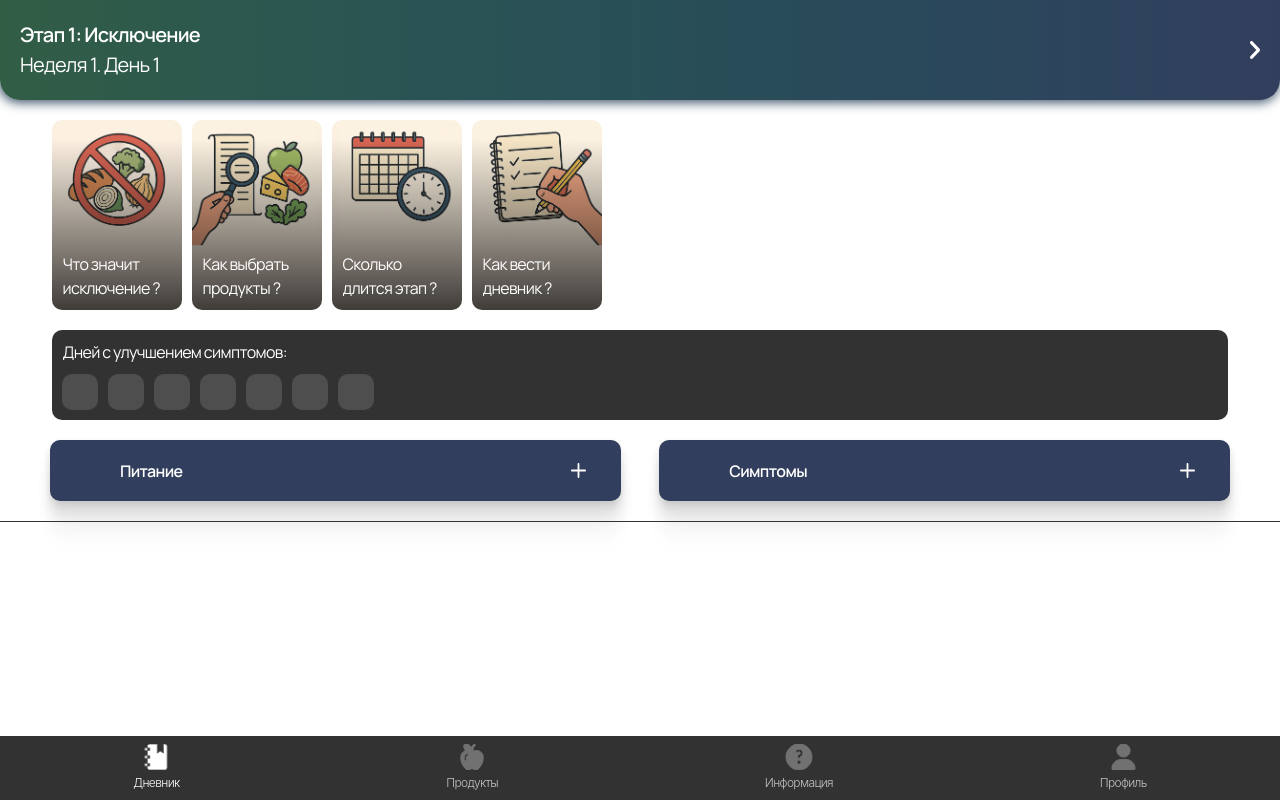
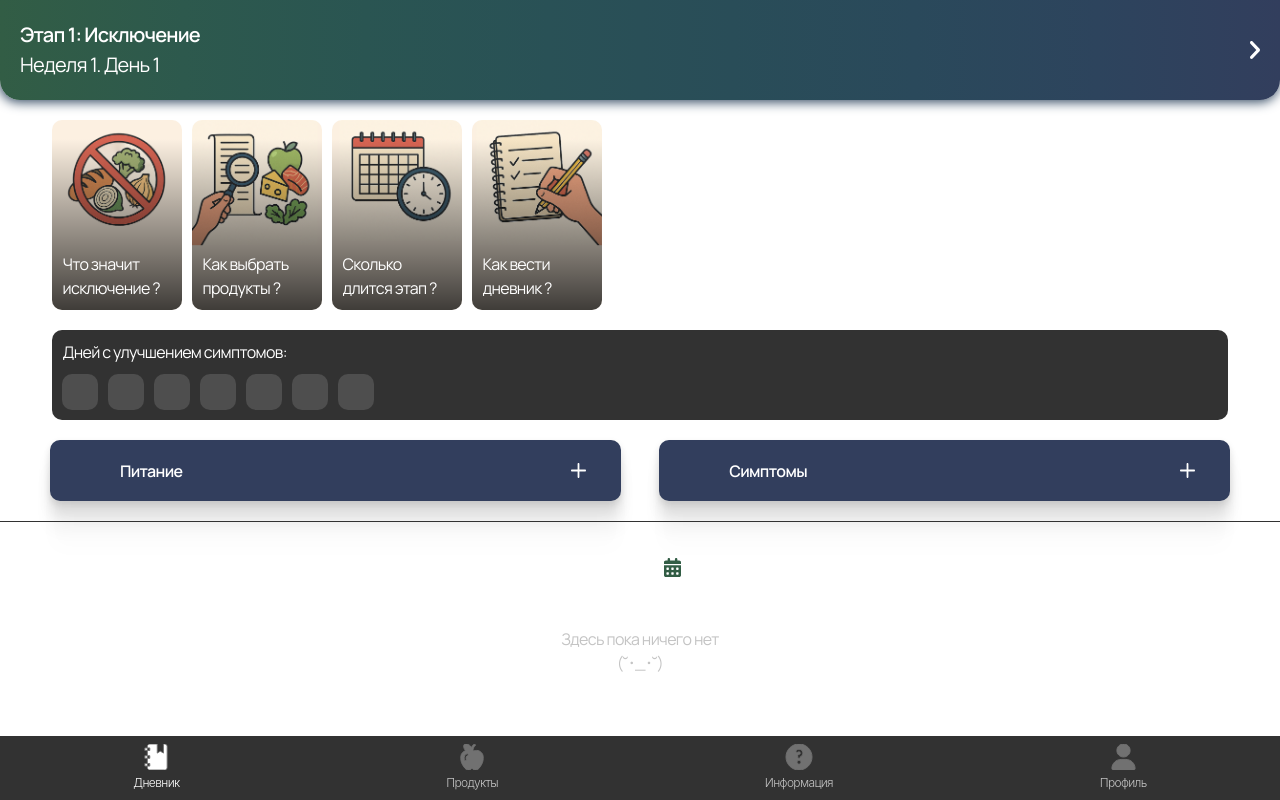
Before and after one commit to ahamkara-Nh/frontend, a React (Vite) app: page /diary in a window 1280 px wide. Built offline with nearby package versions, Linux system fonts and the light colour scheme.

Commit message:
empty state calendar component rdy

```diff
--- /dev/null
+++ b/src/components/DiaryNote/DiaryNote.css
@@ -0,0 +1,50 @@
+.diary-note-container {
+    padding: 10px;
+    margin: 0 4.1vw;
+    height: 250px;
+    position: relative;
+    box-sizing: border-box;
+    display: flex;
+    flex-direction: column;
+    align-items: center;
+}
+
+.note-date {
+    display: flex;
+    align-items: center;
+    justify-content: center;
+    margin-bottom: 45px;
+}
+
+.date-text {
+    font-family: 'Manrope', sans-serif;
+    font-weight: 600;
+    font-size: 20px;
+    line-height: 1.5em;
+    letter-spacing: -0.04em;
+    color: #FFFFFF;
+}
+
+.calendar-icon {
+    width: 17px;
+    height: 19px;
+    margin-left: 5px;
+}
+
+.empty-note-text {
+    font-family: 'Manrope', sans-serif;
+    font-weight: 400;
+    font-size: 16px;
+    line-height: 1.5em;
+    letter-spacing: -0.04em;
+    color: #C4C4C4;
+    text-align: center;
+    max-width: 161px;
+    margin: 0;
+}
+
+.note-content {
+    width: 100%;
+    flex-grow: 1;
+    color: #FFFFFF;
+}
--- /dev/null
+++ b/src/components/DiaryNote/DiaryNote.jsx
@@ -0,0 +1,38 @@
+import React from 'react';
+import './DiaryNote.css';
+import calendarIcon from '../../assets/icons/calendar-icon.svg';
+
+const DiaryNote = ({ date, isEmpty = true, children }) => {
+    const formatDate = (dateString) => {
+        // If a date is provided, use it, otherwise use current date
+        const dateToFormat = dateString ? new Date(dateString) : new Date();
+
+        // Format the date in Russian
+        const options = { day: 'numeric', month: 'long' };
+        try {
+            return dateToFormat.toLocaleDateString('ru-RU', options);
+        } catch (error) {
+            // Fallback if Russian locale is not available
+            return dateToFormat.toLocaleDateString(undefined, options);
+        }
+    };
+
+    return (
+        <div className="diary-note-container">
+            <div className="note-date">
+                <span className="date-text">{formatDate(date)}</span>
+                <img src={calendarIcon} alt="Calendar" className="calendar-icon" />
+            </div>
+
+            {isEmpty ? (
+                <p className="empty-note-text">Здесь пока ничего нет (˘･_･˘)</p>
+            ) : (
+                <div className="note-content">
+                    {children}
+                </div>
+            )}
+        </div>
+    );
+};
+
+export default DiaryNote;
--- a/src/screens/Home/HomePhase1.jsx
+++ b/src/screens/Home/HomePhase1.jsx
@@ -6,6 +6,7 @@ import StoriesCarousel from '../../components/StoriesCarousel/StoriesCarousel';
 import SymptomDaysCounter from '../../components/SymptomDaysCounter/SymptomDaysCounter';
 import ActionButtons from '../../components/ActionButtons/ActionButtons';
 import LoadingSpinner from '../../components/LoadingSpinner/LoadingSpinner';
+import DiaryNote from '../../components/DiaryNote/DiaryNote';
 import { usePhaseProgress } from '../../hooks/usePhaseProgress';
 import { usePhaseTracking } from '../../hooks/usePhaseTracking';
 import './HomePhase1.css';
@@ -53,6 +54,7 @@ const HomePhase1 = () => {
             <SymptomDaysCounter completedDays={phase1_streak_days} />
             <ActionButtons />
             <div className="divider"></div>
+            <DiaryNote isEmpty={true} />
             <div style={{ position: "fixed", bottom: 0, left: 0, width: "100%" }}>
                 <BottomNavBar />
             </div>
--- a/vite.config.js
+++ b/vite.config.js
@@ -9,7 +9,7 @@ export default defineConfig({
     svgr()
   ],
   server: {
-    allowedHosts: ['user226046612-gv4ftu7c.tunnel.vk-apps.com/'],
+    allowedHosts: ['user226046612-g76kmg4u.tunnel.vk-apps.com/'],
     proxy: {
       '/auth': {
         target: 'http://127.0.0.1:8000',
```
Also changed, not shown: src/assets/icons/calendar-icon.svg (added).
